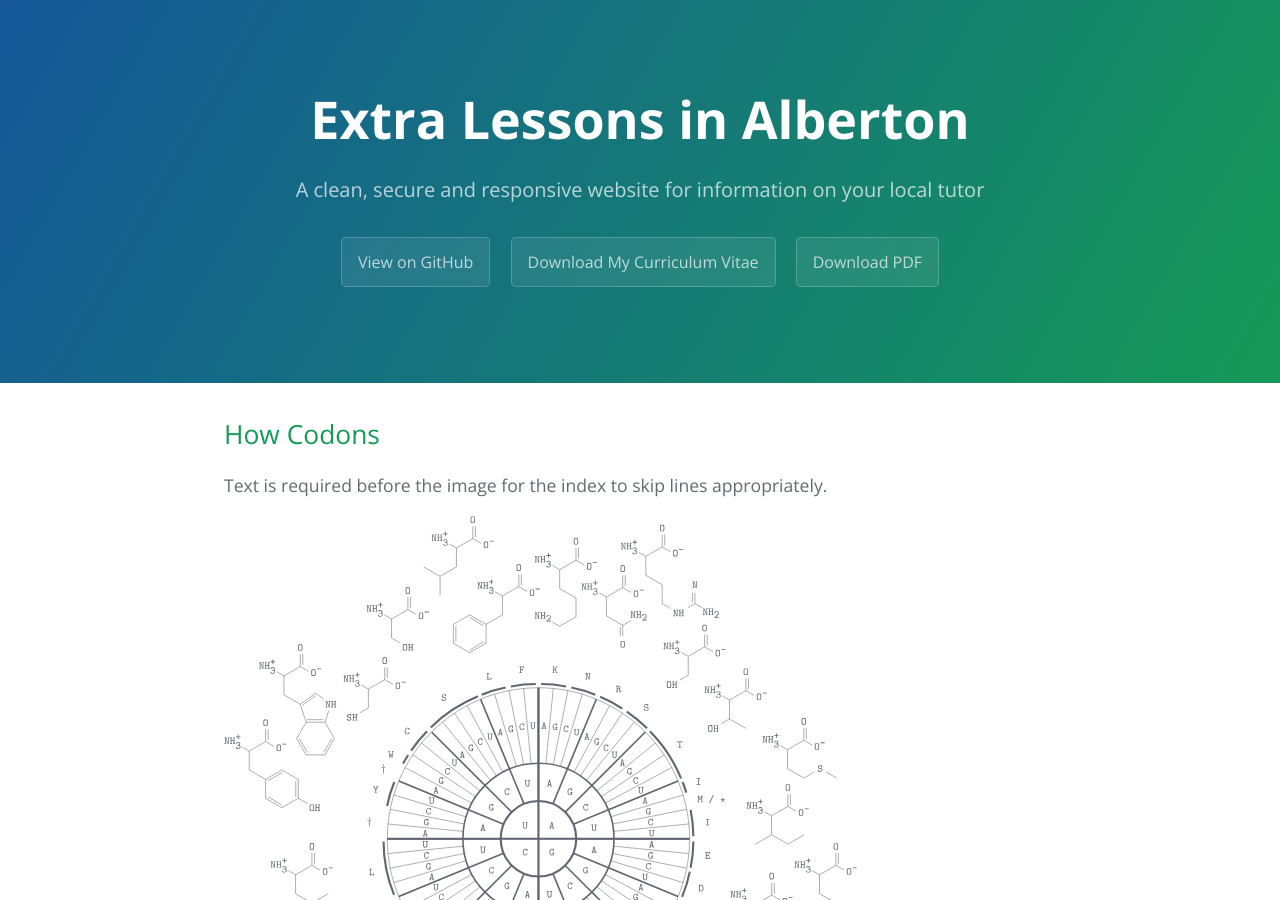
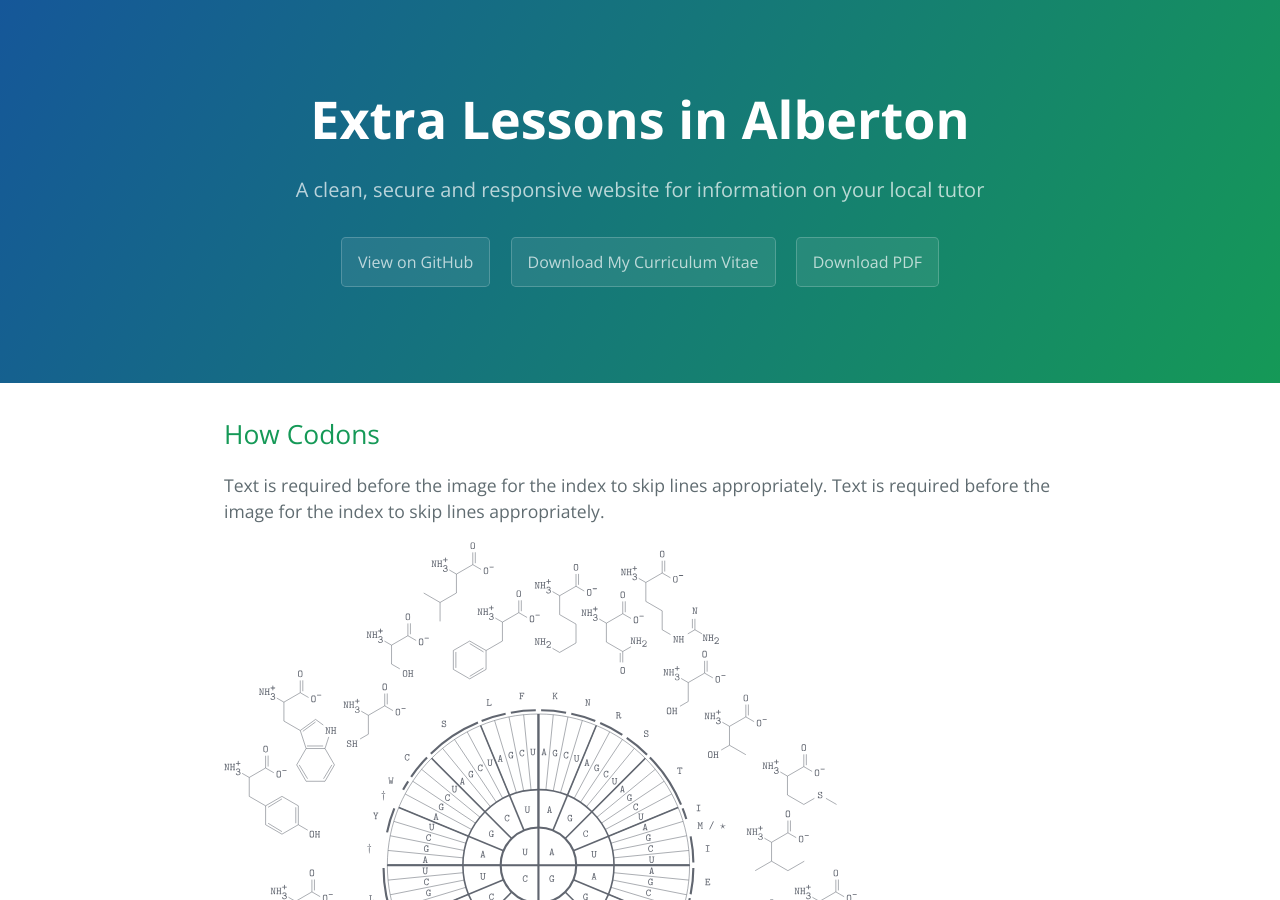
Before and after one commit to HelloBeastie/HelloBeastie.github.io, a Jekyll site: the page built from _posts/2017-07-28-how-codons.md, in a window 1280 px wide and 900 px high. Built offline with Jekyll 4.4.1, drawn with Linux system fonts in a browser that asks for light colours.

Commit message:
Removed paragraph environement and added text before images, bug fixed

```diff
--- a/_posts/2017-07-28-how-codons.md
+++ b/_posts/2017-07-28-how-codons.md
@@ -10,6 +10,7 @@ excerpt: "This is how Codons,"
 ## [](#How Codons)How Codons
 
 Text is required before the image for the index to skip lines appropriately.
+Text is required before the image for the index to skip lines appropriately.
 
 ![](https://cdn.rawgit.com/HelloBeastie/HelloBeastie.github.io/master/_includes/codon.svg)
 
```
Also changed, not shown: _posts/2017-08-28-special-angles,-pythogoras-and-plane-spaces.md (+1 -0 lines).
